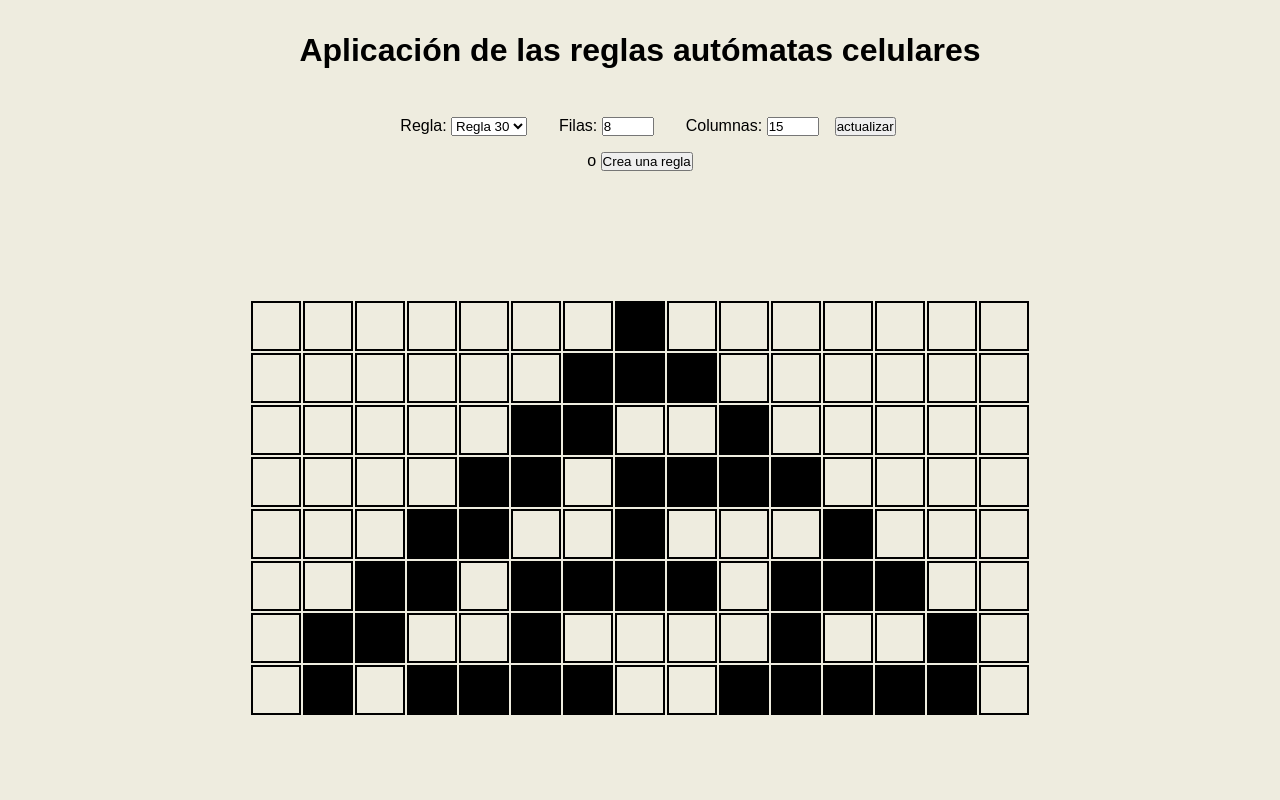
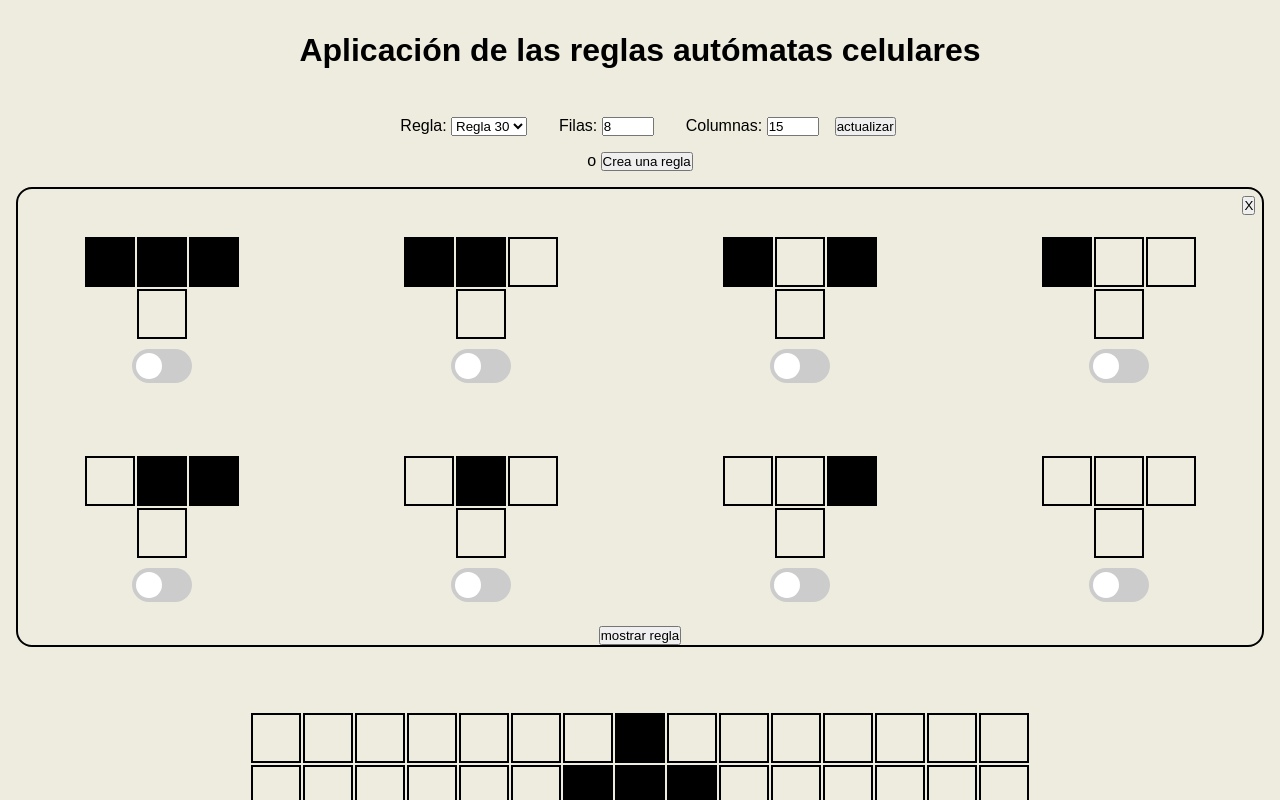
Before and after one commit to DR-MATTH/reglas_automata_celular, a React (Create React App) app: page / in a window 1280 px wide. Both pictures are taken after a click on the button "Crea una regla". Shown: the top 800 px of the page. Built offline with nearby package versions, Linux system fonts and the light colour scheme.

Commit message:
interfaz para reglas personalizadas lista

```diff
--- a/src/App.js
+++ b/src/App.js
@@ -9,6 +9,19 @@ export default function App() {
 
   // console.log('render', filas, columnas, regla)
   const [matriz, setMatriz] = useState(generarMatriz(regla, filas, columnas))
+
+  // para las reglas personalizadas
+  const values = ['111', '110', '101', '100', '011', '010', '001', '000']
+  const data = {
+    '111': 0,
+    '110': 0,
+    '101': 0,
+    '100': 0,
+    '011': 0,
+    '010': 0,
+    '001': 0,
+    '000': 0
+  }
 
   // para ejecutar cada que se entra a la pagina por primera vez
   useEffect(() => {
@@ -59,26 +72,39 @@ export default function App() {
           </div>
         </div>
         <div className='regla_custom'>
-          <div>
           <label>o </label>
-            <button>Crea una regla</button>
+          <button
+            onClick={() => document.getElementById('container_regla_custom').classList.remove('toggle')}
+          >Crea una regla</button>
+          <div className='container_regla_custom toggle' id='container_regla_custom'>
+            <button className='boton_cerrar'
+              onClick={() => document.getElementById('container_regla_custom').classList.add('toggle')}
+            >X</button>
+            <div className='opciones'>
+              {values.map((x, i) => (
+                <div key={i}>
+                  <Options id={x} data={data}/>
+                </div>
+              ))}
+            </div>
+            <button onClick={() => {
+              console.log(data)
+            }}>
+              mostrar regla
+            </button>
           </div>
         </div>
         <table>
           <tbody>
-            {
-              matriz.map((filas, i) => (
+            {matriz.map((filas, i) => (
               <tr key={`${i}`}>
-                  {
-                    filas.map((celda, j) => {
+                {filas.map((celda, j) => {
                   if (celda)
                     return <td className='painted' key={`${i}${j}`}></td>
                   return <td key={`${i}${j}`}></td>
-                    })
-                  }
+                })}
               </tr>
-              ))
-            }
+            ))}
           </tbody>
         </table>
       </div>
@@ -94,3 +120,37 @@ function Footer() {
     </div>
   )
 }
+
+function Options(params) {
+  return (
+    <table>
+      <tbody>
+        <tr>
+          {
+            params.id.split('').map((x, i) => {
+              if (x === '1')
+                return <td className='painted' key={i}></td>
+              return <td key={i}></td>
+            })
+          }
+        </tr>
+        <tr>
+          <td className='borderless'></td>
+          <td id={`data-${params.id}`}></td>
+          <td className='borderless'></td>
+        </tr>
+        <tr>
+          <td colSpan={3} className='borderless'>
+            <label className="switch">
+              <input type="checkbox" onChange={() => {
+                document.getElementById(`data-${params.id}`).classList.toggle('painted')
+                params.data[params.id] = !params.data[params.id] ? 1 : 0
+              }}/>
+                <span className="slider round"></span>
+            </label>
+          </td>
+        </tr>
+      </tbody>
+    </table>
+  )
+}
--- a/src/index.css
+++ b/src/index.css
@@ -46,8 +46,7 @@ body {
 
 table {
     /* border-collapse: collapse; */
-    margin: 10% auto;
-    table-layout: fix
+    margin: 5% auto;
 }
 
 
@@ -70,3 +69,95 @@ td {
 .grupo {
     padding: 0 1em;
 }
+
+.container_regla_custom {
+    border: solid black 2px;
+    border-radius: 1em;
+    margin: 1em;
+    position: relative;
+}
+
+.opciones {
+    display: grid;
+    grid-template-columns: repeat(4, 1fr);
+    gap: 2em;
+    padding-top: 2em;
+}
+
+.boton_cerrar {
+    position: absolute;
+    right: 0;
+    top: 0;
+    margin: 0.5em;
+}
+
+.toggle {
+    display: none;
+}
+
+.borderless {
+    border: none;
+}
+
+ /* The switch - the box around the slider */
+ .switch {
+    position: relative;
+    display: inline-block;
+    width: 60px;
+    height: 34px;
+  }
+
+  /* Hide default HTML checkbox */
+  .switch input {
+    opacity: 0;
+    width: 0;
+    height: 0;
+  }
+
+  /* The slider */
+  .slider {
+    position: absolute;
+    cursor: pointer;
+    top: 0;
+    left: 0;
+    right: 0;
+    bottom: 0;
+    background-color: #ccc;
+    -webkit-transition: .4s;
+    transition: .4s;
+  }
+
+  .slider:before {
+    position: absolute;
+    content: "";
+    height: 26px;
+    width: 26px;
+    left: 4px;
+    bottom: 4px;
+    background-color: white;
+    -webkit-transition: .4s;
+    transition: .4s;
+  }
+
+  input:checked + .slider {
+    background-color: #2196F3;
+  }
+
+  input:focus + .slider {
+    box-shadow: 0 0 1px #2196F3;
+  }
+
+  input:checked + .slider:before {
+    -webkit-transform: translateX(26px);
+    -ms-transform: translateX(26px);
+    transform: translateX(26px);
+  }
+
+  /* Rounded sliders */
+  .slider.round {
+    border-radius: 34px;
+  }
+
+  .slider.round:before {
+    border-radius: 50%;
+  }
```
Lines whose indentation alone changed are shown as unchanged.
